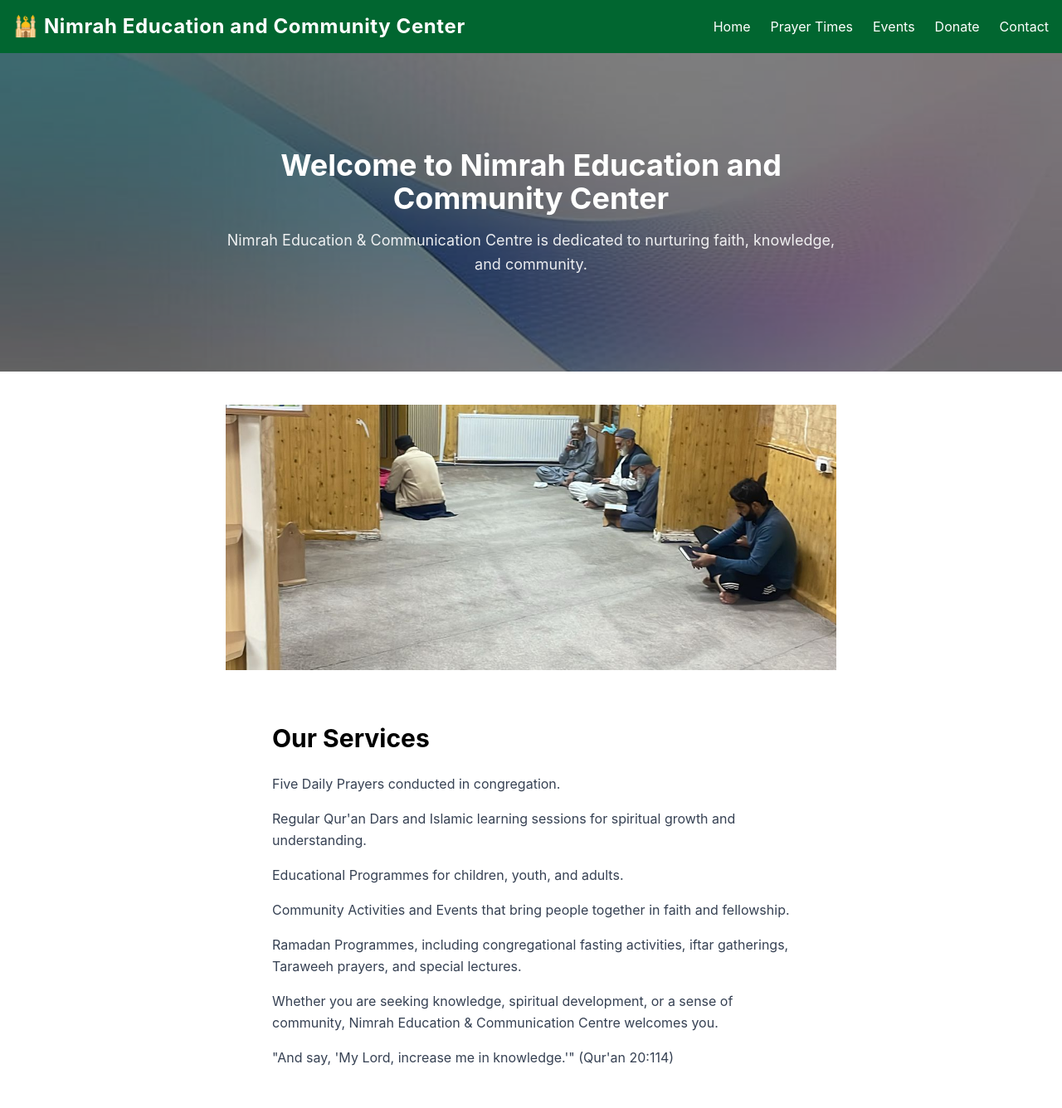
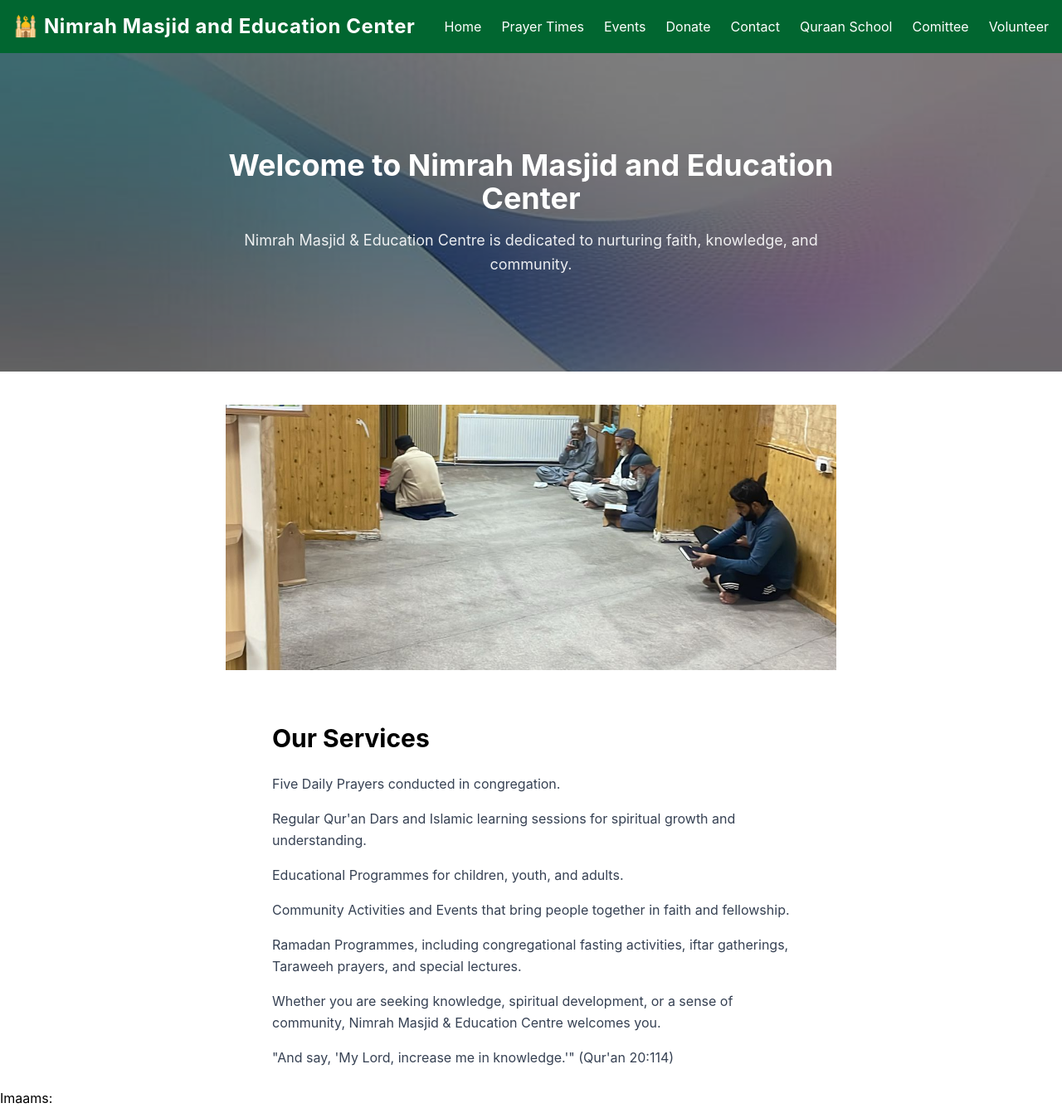
Before and after one commit to tshah2004-max/nimrah-masjid, a React (Vite) app: page / in a window 1280 px wide. Shown: the whole page at 83% size. Before the commit the page ends 1312 px from the top, so only its background shows below. Built offline with nearby package versions, Linux system fonts and the light colour scheme.

Commit message:
first Meeting

```diff
--- a/src/components/navbar.jsx
+++ b/src/components/navbar.jsx
@@ -1,13 +1,16 @@
 import { Link } from 'react-router-dom'
 
 function Navbar() {
-return <nav className="bg-green-800 p-4 text-white flex justify-between items-center"><span className="text-2xl font-bold tracking-wide">🕌 Nimrah Education and Community Center</span>
+return <nav className="bg-green-800 p-4 text-white flex justify-between items-center"><span className="text-2xl font-bold tracking-wide">🕌 Nimrah Masjid and Education Center</span>
     <ul className="flex gap-6">
         <li><Link className="hover:text-green-300 transition-colors duration-200" to="/">Home</Link></li>
         <li><Link className="hover:text-green-300 transition-colors duration-200" to="/prayer-times">Prayer Times</Link></li>
         <li><Link className="hover:text-green-300 transition-colors duration-200" to="/events">Events</Link></li>
         <li><Link className="hover:text-green-300 transition-colors duration-200" to="/donate">Donate</Link></li>
         <li><Link className="hover:text-green-300 transition-colors duration-200" to="/contact">Contact</Link></li>
+        <li><Link className="hover:text-green-300 transition-colors duration-200" to="/Quraan School">Quraan School</Link></li>
+        <li><Link className="hover:text-green-300 transition-colors duration-200" to="/Comittee">Comittee</Link></li>
+        <li><Link className="hover:text-green-300 transition-colors duration-200" to="/Volunteer">Volunteer</Link></li>
     </ul>
 </nav>
 }
--- /dev/null
+++ b/src/pages/Comittee.jsx
@@ -0,0 +1,10 @@
+function Contact() {
+  return (
+    <div>
+    <p>Youth Comittee</p>
+    <p>Death Comittee</p>
+    <p>Youth Comittee</p>
+    </div>
+  )
+}
+export default Comittee
--- a/src/pages/Events.jsx
+++ b/src/pages/Events.jsx
@@ -6,8 +6,13 @@
       <p className="text-gray-600">Daily Madrassa Class</p>
       <p className="text-gray-600">Monday - Friday, 5:00pm - 7:00pm</p>
       <p className="text-gray-600">Quraan classes for children</p>
+      </div>
+      <div className="bg-white shadow rounded-lg p-4 mb-4">
+      <p className="text-gray-600">Jummah</p>
+      <p className="text-gray-600">First Jummah in Urdu at 1:30</p>
+      <p className="text-gray-600">Second Jummah in English at 2:30</p>
+      </div>
        <img src="/event.png" className="w-full rounded-lg mt-4" alt="Event" />
-      </div>
     </div>
   )
 }
--- a/src/pages/Home.jsx
+++ b/src/pages/Home.jsx
@@ -14,11 +14,11 @@
         <div className="relative h-full flex items-center justify-center px-4 text-center">
           <div className="max-w-3xl">
             <h1 className="text-white text-4xl font-bold">
-              Welcome to Nimrah Education and Community Center
+              Welcome to Nimrah Masjid and Education Center
             </h1>
 
             <p className="text-white/90 text-lg mt-4 leading-relaxed">
-              Nimrah Education & Communication Centre is dedicated to nurturing faith,
+              Nimrah Masjid & Education Centre is dedicated to nurturing faith,
               knowledge, and community.
             </p>
           </div>
@@ -50,7 +50,7 @@
 
           <p>
             Whether you are seeking knowledge, spiritual development, or a sense of community,
-            Nimrah Education & Communication Centre welcomes you.
+            Nimrah Masjid & Education Centre welcomes you.
           </p>
 
           <p>
@@ -58,7 +58,7 @@
           </p>
         </div>
       </div>
-
+      Imaams:
     </div>
   )
 }
```
Also changed, not shown: src/pages/Quraan School.jsx (added), src/pages/Volunteer.jsx (added).
